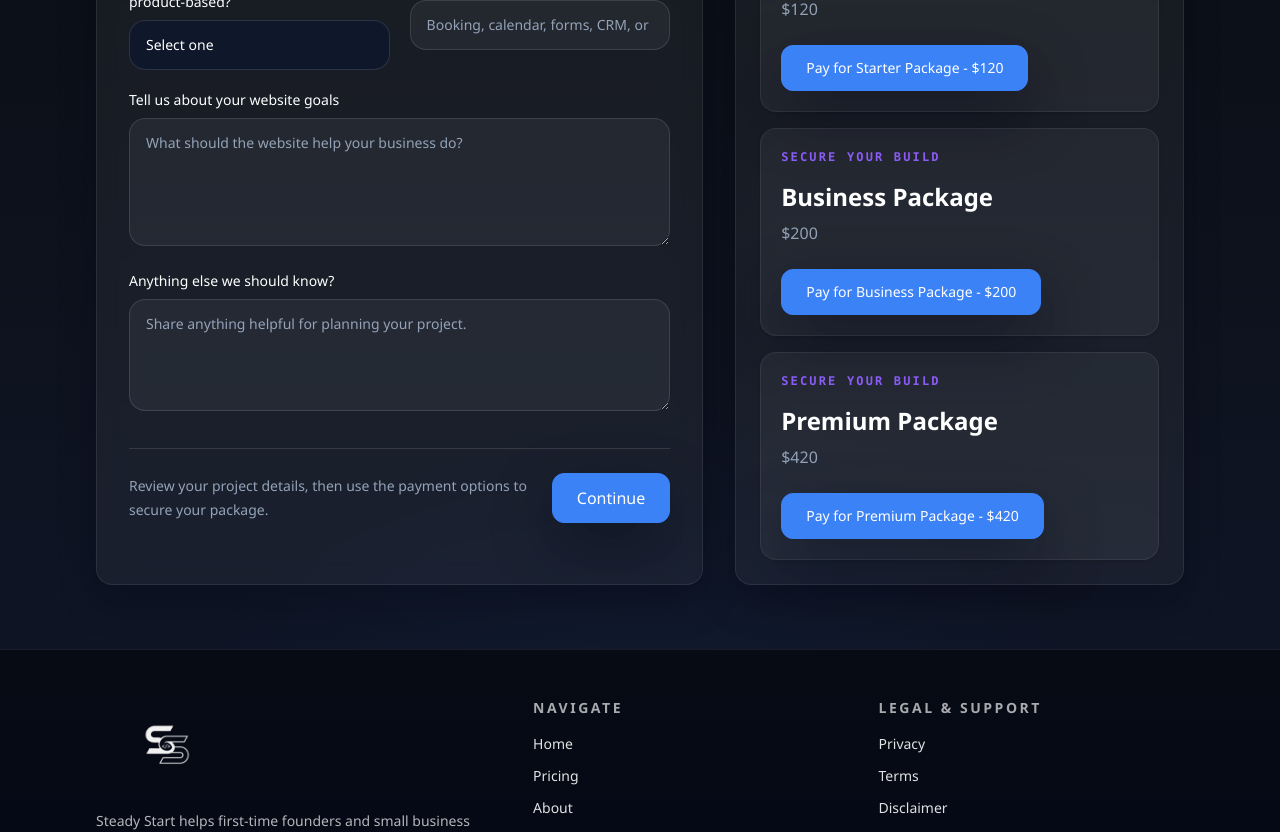
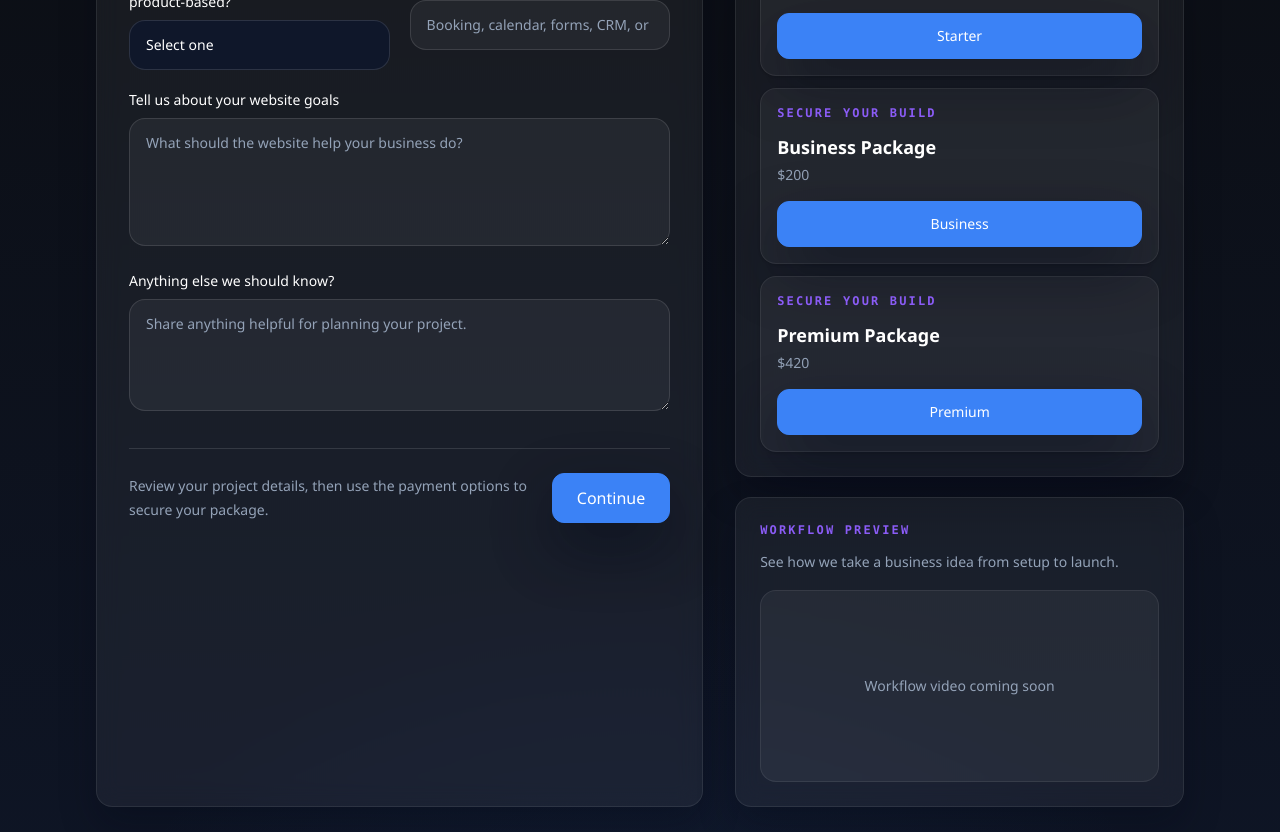
Before and after one commit to MySaaS1023/SS, a Next.js app: page /get-started in a window 1280 px wide. Shown: the part 720-1552 px from the top of the page. Built offline with nearby package versions, Linux system fonts and the light colour scheme.

Commit message:
Add files via upload

```diff
--- a/components/intake-form.tsx
+++ b/components/intake-form.tsx
@@ -41,6 +41,7 @@ export function IntakeForm({ selectedPackage }: IntakeFormProps) {
   const [isSubmitting, setIsSubmitting] = useState(false);
   const [formError, setFormError] = useState("");
   const [successMessage, setSuccessMessage] = useState("");
+  const hasWorkflowPreview = false;
 
   async function handleSubmit(event: FormEvent<HTMLFormElement>) {
     event.preventDefault();
@@ -303,14 +304,14 @@ export function IntakeForm({ selectedPackage }: IntakeFormProps) {
           <p className="font-mono text-xs font-semibold uppercase tracking-[0.18em] text-[var(--accent-strong)]">
             Secure your build
           </p>
-          <div className="mt-5 space-y-4">
+          <div className="mt-4 space-y-3">
             {pricingPackages.map((pkg) => {
               const isSelected = selectedPackage === pkg.key;
 
               return (
                 <div
                   key={pkg.key}
-                  className={`rounded-2xl border p-5 shadow-sm transition ${
+                  className={`rounded-2xl border p-4 shadow-sm transition ${
                     isSelected
                       ? "border-[rgba(59,130,246,0.28)] bg-[rgba(59,130,246,0.1)] shadow-[var(--shadow)] ring-1 ring-[rgba(59,130,246,0.16)]"
                       : "border-[rgba(255,255,255,0.08)] bg-[rgba(255,255,255,0.05)]"
@@ -319,24 +320,51 @@ export function IntakeForm({ selectedPackage }: IntakeFormProps) {
                   <p className="font-mono text-xs font-semibold uppercase tracking-[0.18em] text-[var(--accent-strong)]">
                     {isSelected ? "Selected Package" : "Secure Your Build"}
                   </p>
-                  <div className="mt-4">
-                    <p className="text-2xl font-semibold text-white">{pkg.name}</p>
-                    <p className="mt-2 text-base font-medium text-[var(--muted)]">
+                  <div className="mt-3">
+                    <p className="text-lg font-semibold text-white">{pkg.name}</p>
+                    <p className="mt-1 text-sm font-medium text-[var(--muted)]">
                       {pkg.price}
                     </p>
                   </div>
                   <a
                     href={PAYMENT_LINKS[pkg.key]}
-                    className={`${primaryButtonClass} force-white-btn mt-6 text-sm shadow-[var(--shadow)]`}
+                    className={`${primaryButtonClass} force-white-btn mt-4 w-full px-4 py-2.5 text-sm shadow-[var(--shadow)]`}
                     aria-label={`Pay for ${pkg.name} with Stripe`}
                   >
-                    {`Pay for ${pkg.name} - ${pkg.price}`}
+                    {pkg.shortName}
                   </a>
                 </div>
               );
             })}
           </div>
         </div>
+
+        <div className="glass-card p-6">
+          <p className="font-mono text-xs font-semibold uppercase tracking-[0.18em] text-[var(--accent-strong)]">
+            Workflow Preview
+          </p>
+          <p className="mt-3 text-sm leading-6 text-[var(--muted)]">
+            See how we take a business idea from setup to launch.
+          </p>
+          <div className="mt-4">
+            {hasWorkflowPreview ? (
+              <video
+                src="/workflow-preview.mp4"
+                autoPlay
+                muted
+                loop
+                playsInline
+                className="h-48 w-full rounded-2xl object-cover"
+              />
+            ) : (
+              <div className="flex h-48 w-full items-center justify-center rounded-2xl border border-[rgba(255,255,255,0.08)] bg-[rgba(255,255,255,0.05)] px-6 text-center">
+                <p className="text-sm font-medium text-[var(--muted)]">
+                  Workflow video coming soon
+                </p>
+              </div>
+            )}
+          </div>
+        </div>
       </aside>
     </div>
   );
```
